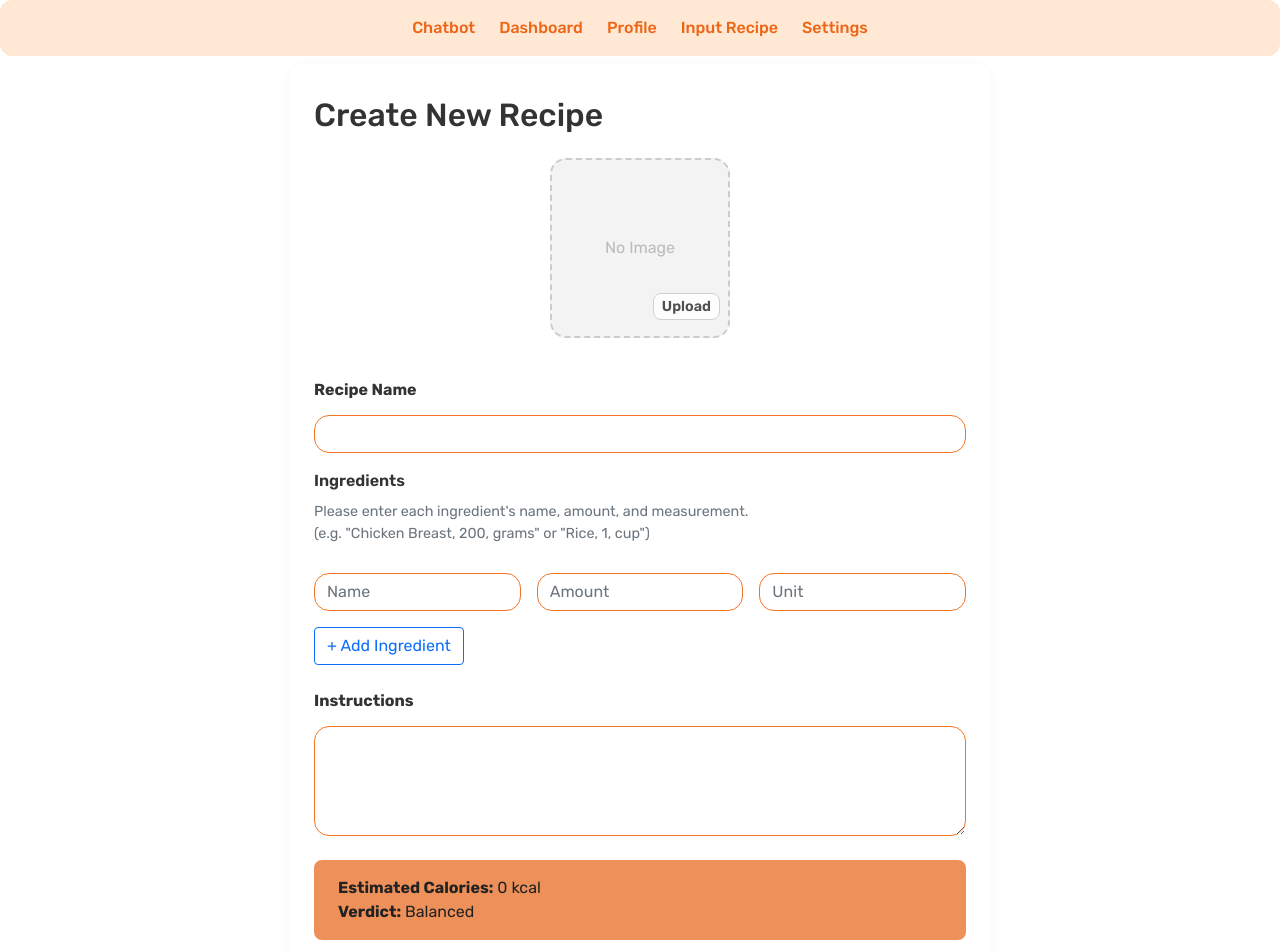
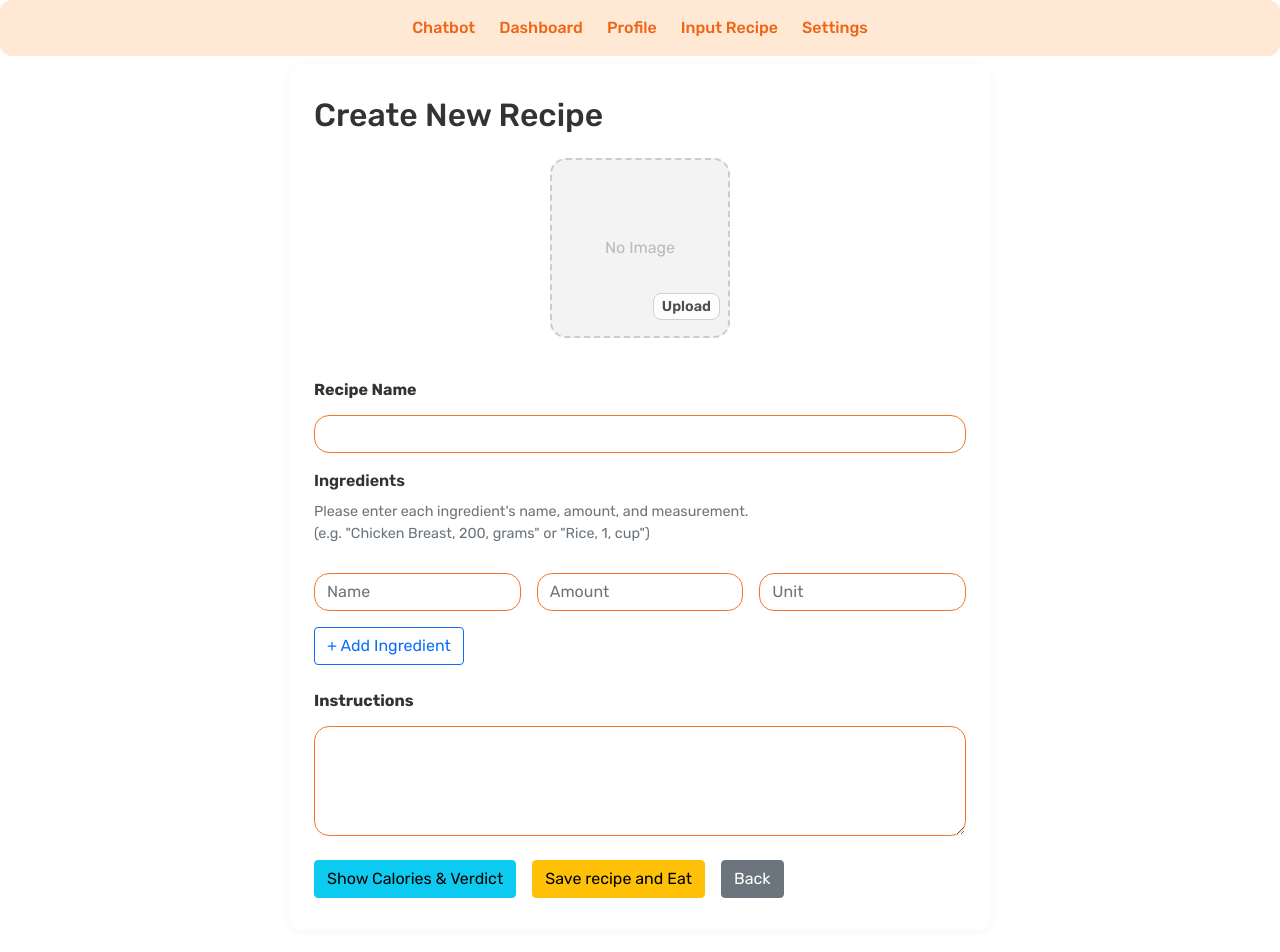
Before and after one commit to tgw6201/SummerBuild2025, a React (Vite) app in the folder client/: page /recipe-input in a window 1280 px wide. Shown: the top 952 px of the page. Built offline with nearby package versions, Linux system fonts and the light colour scheme.

Commit message:
- add another button for calculating calories based on ingredients and instructions given  - makes a popup of estimated calories and verdict

```diff
--- a/client/src/css/RecipeInput.css
+++ b/client/src/css/RecipeInput.css
@@ -54,7 +54,8 @@
 /* Button group */
 .recipe-btn-group {
   display: flex;
-  gap: 1rem;
+  gap: 16px;
+  margin-top: 16px;
 }
 
 /* Recipe image upload */
@@ -106,3 +107,17 @@
 .recipe-image-upload-input {
   display: none;
 }
+
+/* Modal */
+.modal.show {
+  display: flex !important;
+  align-items: center;
+  justify-content: center;
+  min-height: 100vh;
+  background: rgba(0,0,0,0.3);
+  position: fixed;
+  top: 0;
+  left: 0;
+  width: 100vw;
+  z-index: 1050;
+}
--- a/client/src/pages/RecipeInput.jsx
+++ b/client/src/pages/RecipeInput.jsx
@@ -20,6 +20,7 @@ export default function RecipeInput({ onSave, onBack }) {
   const [instructions, setInstructions] = useState("");
   const [image, setImage] = useState(null);
   const [imagePreview, setImagePreview] = useState(null);
+  const [showModal, setShowModal] = useState(false); // Modal state
 
   const totalCalories = calculateCalories(ingredients);
   const verdict = getVerdict(totalCalories);
@@ -64,6 +65,10 @@ export default function RecipeInput({ onSave, onBack }) {
       });
     }
   };
+
+  // Modal handlers
+  const openModal = () => setShowModal(true);
+  const closeModal = () => setShowModal(false);
 
   return (
     <div className="recipe-input-container">
@@ -149,24 +154,37 @@ export default function RecipeInput({ onSave, onBack }) {
         rows={4}
       />
 
-      <div className="calorie-verdict-box">
-        <strong>Estimated Calories:</strong> {totalCalories} kcal<br />
-        <strong>Verdict:</strong> {verdict}
-      </div>
+      {/* Bootstrap Modal */}
+      {showModal && (
+        <div className="modal show" tabIndex="-1" style={{ display: "block", background: "rgba(0,0,0,0.3)" }}>
+          <div className="modal-dialog">
+            <div className="modal-content">
+              <div className="modal-header">
+                <h5 className="modal-title">Estimated Calories & Verdict</h5>
+                <button type="button" className="btn-close" onClick={closeModal}></button>
+              </div>
+              <div className="modal-body">
+                <p><strong>Estimated Calories:</strong> {totalCalories} kcal</p>
+                <p><strong>Verdict:</strong> {verdict}</p>
+              </div>
+              <div className="modal-footer">
+                <button type="button" className="btn btn-secondary" onClick={closeModal}>
+                  Close
+                </button>
+              </div>
+            </div>
+          </div>
+        </div>
+      )}
 
       <div className="recipe-btn-group">
-        <button
-          type="button"
-          className="btn btn-warning"
-          onClick={handleSave}
-        >
+        <button type="button" className="btn btn-info" onClick={openModal}>
+          Show Calories & Verdict
+        </button>
+        <button type="button" className="btn btn-warning" onClick={handleSave}>
           Save recipe and Eat
         </button>
-        <button
-          type="button"
-          className="btn btn-secondary"
-          onClick={onBack}
-        >
+        <button type="button" className="btn btn-secondary" onClick={onBack}>
           Back
         </button>
       </div>
```
